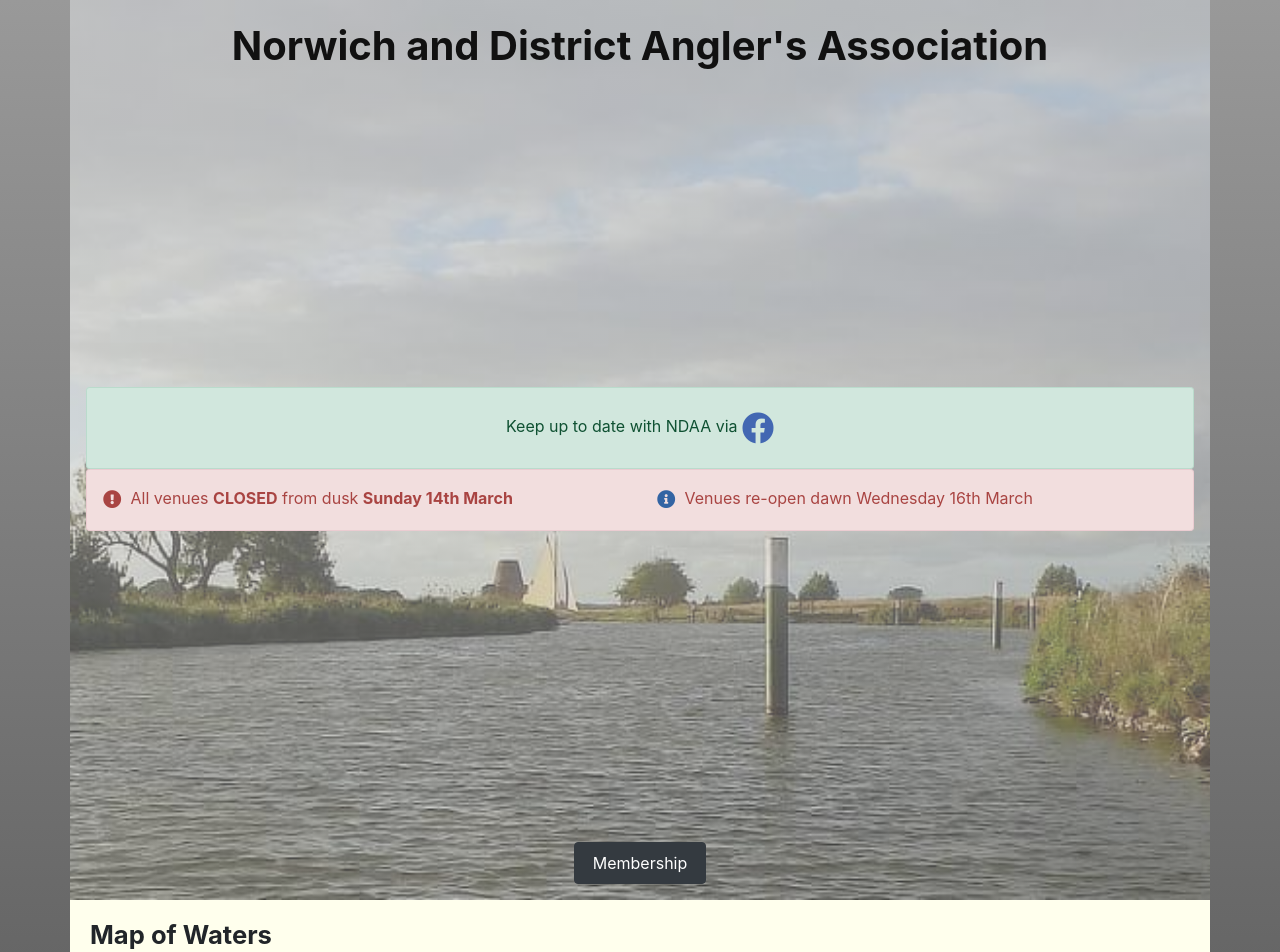
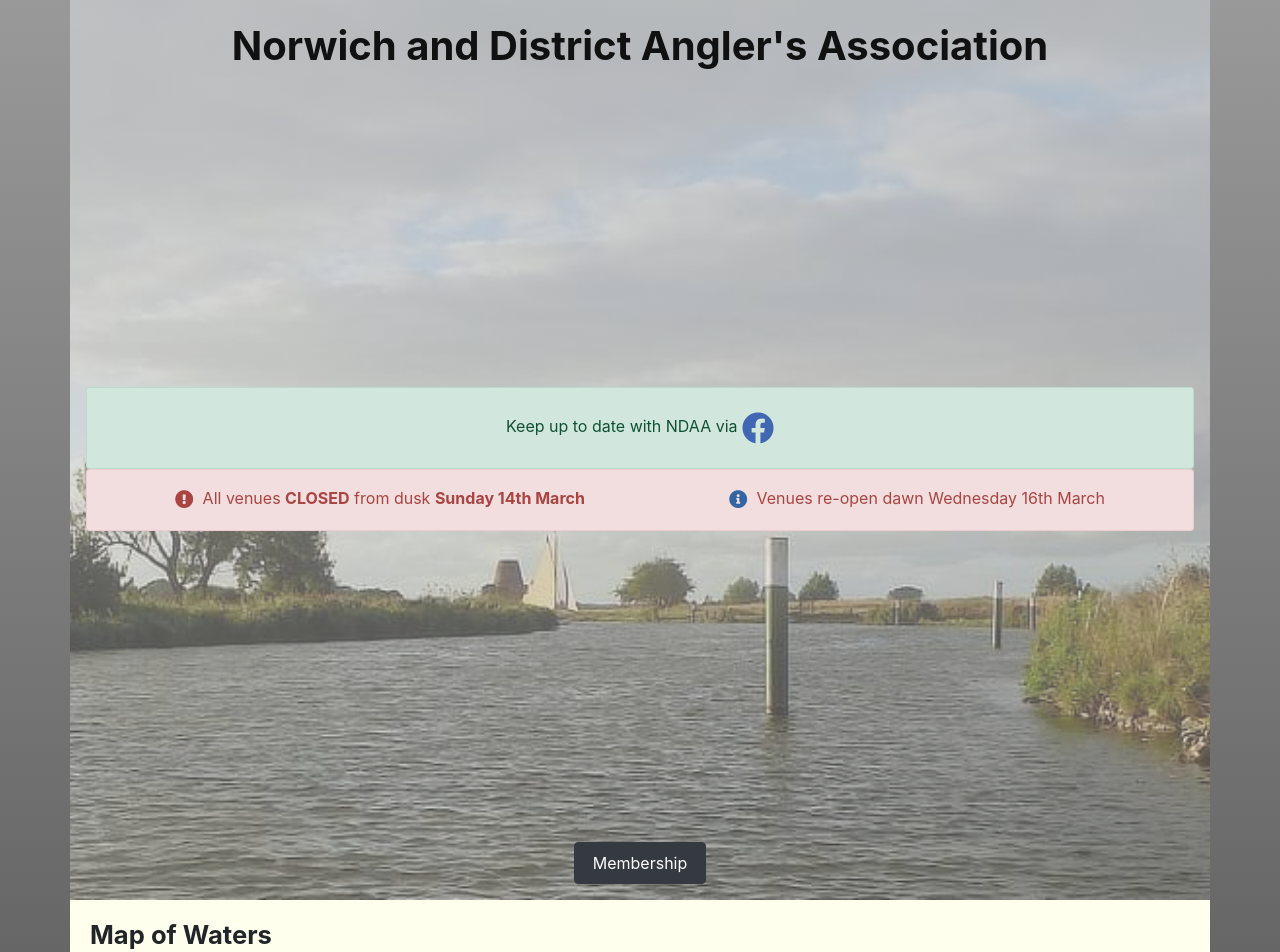
Before and after one commit to ndaa-developer/ndaa-release-two, a Jekyll site: the page built from index.html, in a window 1280 px wide. Shown: the top 952 px of the page. Built offline with Jekyll 4.4.1, drawn with Linux system fonts in a browser that asks for light colours; a script that is not in the unit is left out; grey boxes are pictures that could not be loaded.

Commit message:
Justify center cover alerts

```diff
--- a/_includes/cover.html
+++ b/_includes/cover.html
@@ -16,13 +16,13 @@
         {% case msg.msg-type %}
         {% when "warning" %}
         <div>
-          <span>
+          <span class="span-center">
             <i class="fas fa-exclamation-circle"></i>{{ msg.cvr-msg | markdownify }}
           </span>
         </div>
         {% when "info" %}
         <div>
-          <span>
+          <span class="span-center">
             <i class="fas fa-info-circle"></i>{{ msg.cvr-msg | markdownify }}
           </span>
         </div>
--- a/assets/_scss/components/_alert.scss
+++ b/assets/_scss/components/_alert.scss
@@ -41,14 +41,12 @@ $alert-success-brdr-color: #badbcc !default;
 
       & span {
         display: flex;
+
         & > .fas {
           margin-right: .5em;
           font-size: 1.15em;
         }
 
-        & .span-center {
-          justify-content: center;
-        }
       }
 
     }
--- a/assets/_scss/local/_body.scss
+++ b/assets/_scss/local/_body.scss
@@ -58,6 +58,9 @@ body {
     outline: 2px dotted;
     // outline-offset: 0.25rem;
   }
+  .span-center {
+    justify-content: center;
+  }
   .v-middle {
     vertical-align: middle;
   }
```
Also changed, not shown: assets/css/styles.css (+5 -5 lines), assets/css/styles.min.css.
